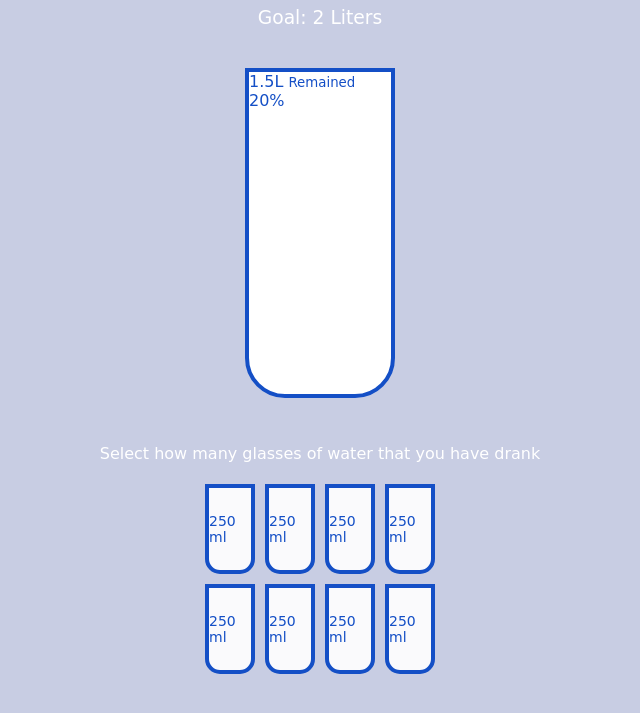
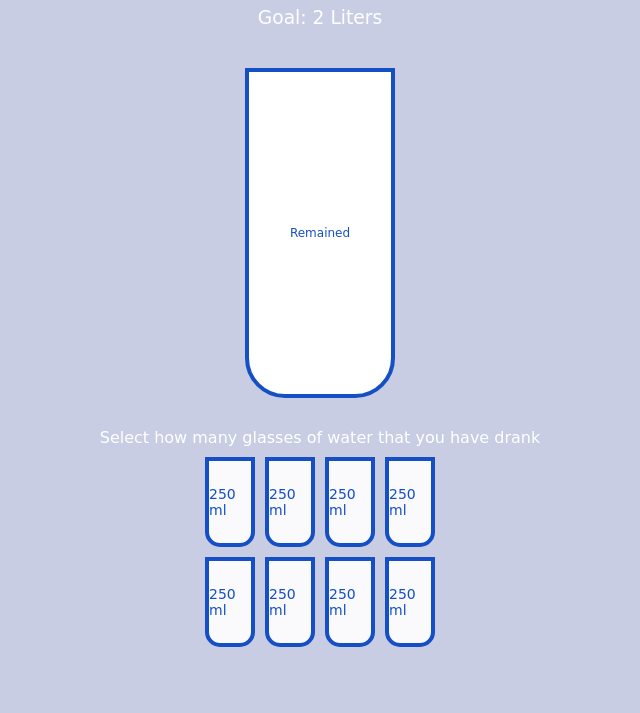
Before and after one commit to marinanicolai/drink_water, a plain HTML site: page index.html in a window 1280 px wide. Shown: the part 59-772 px from the top of the page, without its empty margins (320-960 px from the left). Drawn offline with Linux system fonts and the light colour scheme; a web font is replaced by a local one.

Commit message:
last styling updates

```diff
--- a/index.html
+++ b/index.html
@@ -13,18 +13,17 @@
     <h3>Goal: 2 Liters</h3>
     <div class="cup">
         <div class="remained" id="remained">
-            <span id="liters">1.5L</span>
+            <span id="liters"></span>
             <small>Remained</small>
         </div>
-        <div class="precentage" id="precentage">
-            20%
+        <div class="percentage" id="percentage">
         </div>
     </div>
     <p class="text">Select how many glasses of water that you have drank</p>
 
     <div class="cups">
-        <div class="cup cup-small full">250 ml</div>
-        <div class="cup cup-small full">250 ml</div>
+        <div class="cup cup-small">250 ml</div>
+        <div class="cup cup-small">250 ml</div>
         <div class="cup cup-small">250 ml</div>
         <div class="cup cup-small">250 ml</div>
         <div class="cup cup-small">250 ml</div>
--- a/style.css
+++ b/style.css
@@ -2,6 +2,7 @@
 
 :root {
     --border-color: #144fc6;
+    --fill-color: #6ab3f8;
 }
 
 * {
@@ -53,6 +54,11 @@ h3 {
     transition: 0.3s ease;
 }
 
+.cup.cup-small.full {
+    background-color: var(--fill-color);
+    color:#fff;
+}
+
 .cups {
     display:flex;
     flex-wrap: wrap;
@@ -60,3 +66,37 @@ h3 {
     justify-content: center;
     width: 280px;
 }
+
+.remained {
+    display: flex;
+    align-items: center;
+    justify-content: center;
+    text-align: center;
+    flex: 1;
+    transition: 0.3s ease;
+}
+
+.remained span {
+    font-size: 20px;
+    font-weight: bold;;
+}
+
+.remained small {
+    font-size: 12px;
+}
+
+.percentage {
+    background-color: var(--fill-color);
+    display: flex;
+    align-items: center;
+    justify-content: center;
+    font-size: 30px;
+    font-weight: bold;
+    height:0;
+    transition: 0.3s ease;
+}
+
+.text {
+    text-align: center;
+    margin: 0 0 5px;
+}
```
